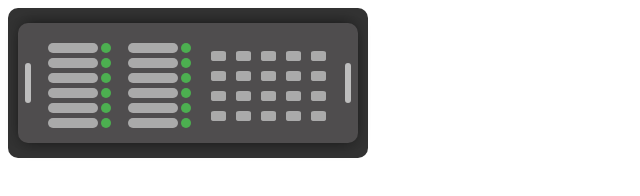
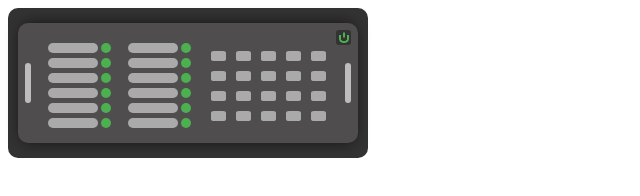
Before and after one commit to alexlahoz/rack-css, a plain HTML site: page index.html in a window 1280 px wide. Shown: the full height of the page, 0-640 px from the left. Drawn offline with Linux system fonts and the light colour scheme.

Commit message:
power button

```diff
--- a/index.html
+++ b/index.html
@@ -10,6 +10,7 @@
 <body>
   <div class="server-rack">
     <div class="server">
+      <div class="power-button"></div>
       <div class="ventilation">
         <div class="ventilation-row">
           <div class="ventilation-hole"></div>
--- a/rack.css
+++ b/rack.css
@@ -95,3 +95,40 @@
 .server::after {
   right: 7px;
 }
+
+.power-button {
+  position: absolute;
+  top: 7px;
+  right: 7px;
+  width: 15px;
+  height: 15px;
+  background-color: #333;
+  border-radius: 20%;
+  cursor: pointer;
+  display: flex;
+  align-items: center;
+  justify-content: center;
+}
+
+.power-button::after {
+  content: "";
+  position: absolute;
+  top: 33%;
+  left: 50%;
+  width: 2px;
+  height: 5px;
+  border-radius: 10%;
+  background-color: #4CAF50;
+  transform: translate(-50%, -50%);
+}
+
+.power-button::before {
+  content: "";
+  width: 10px;
+  height: 8px;
+  margin-top: 2px;
+  border: 2px solid #4CAF50;
+  border-top: none;
+  border-radius: 0 0 60% 60%;
+  background-color: transparent;
+}
```
